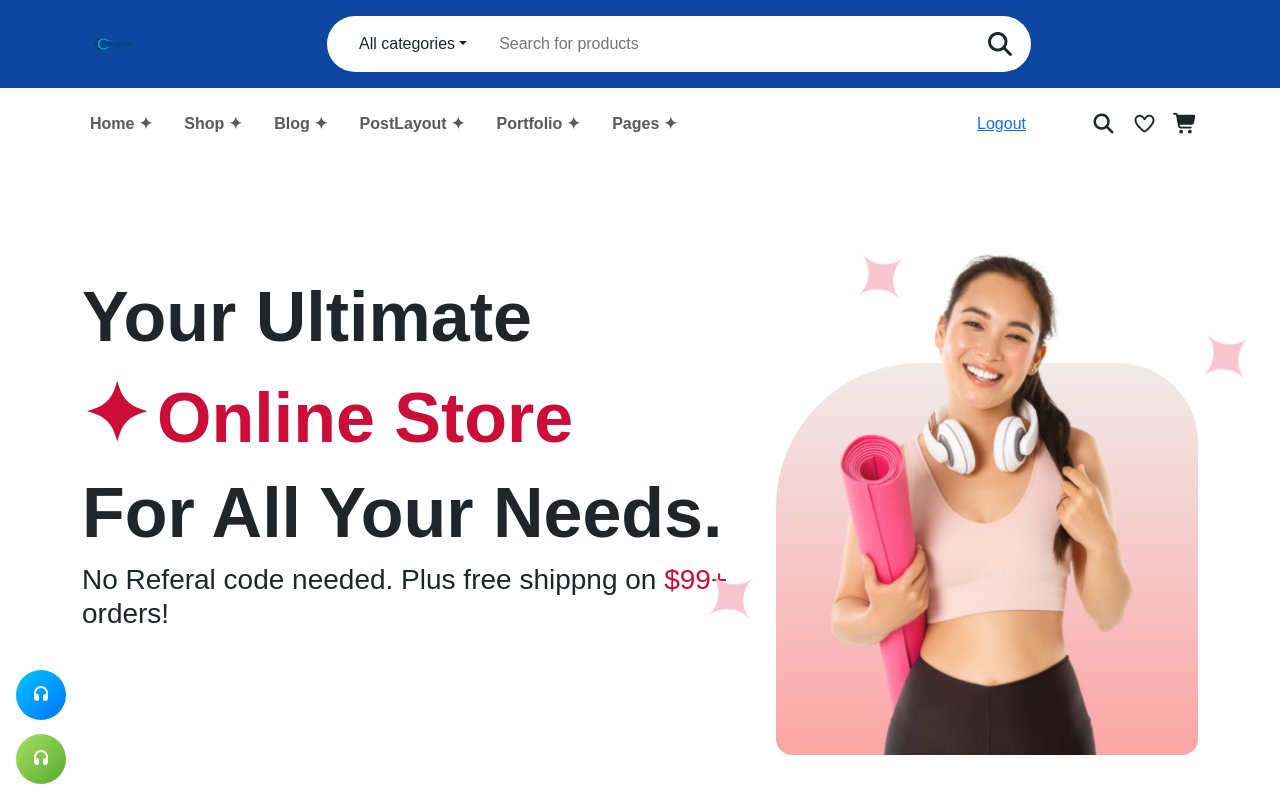
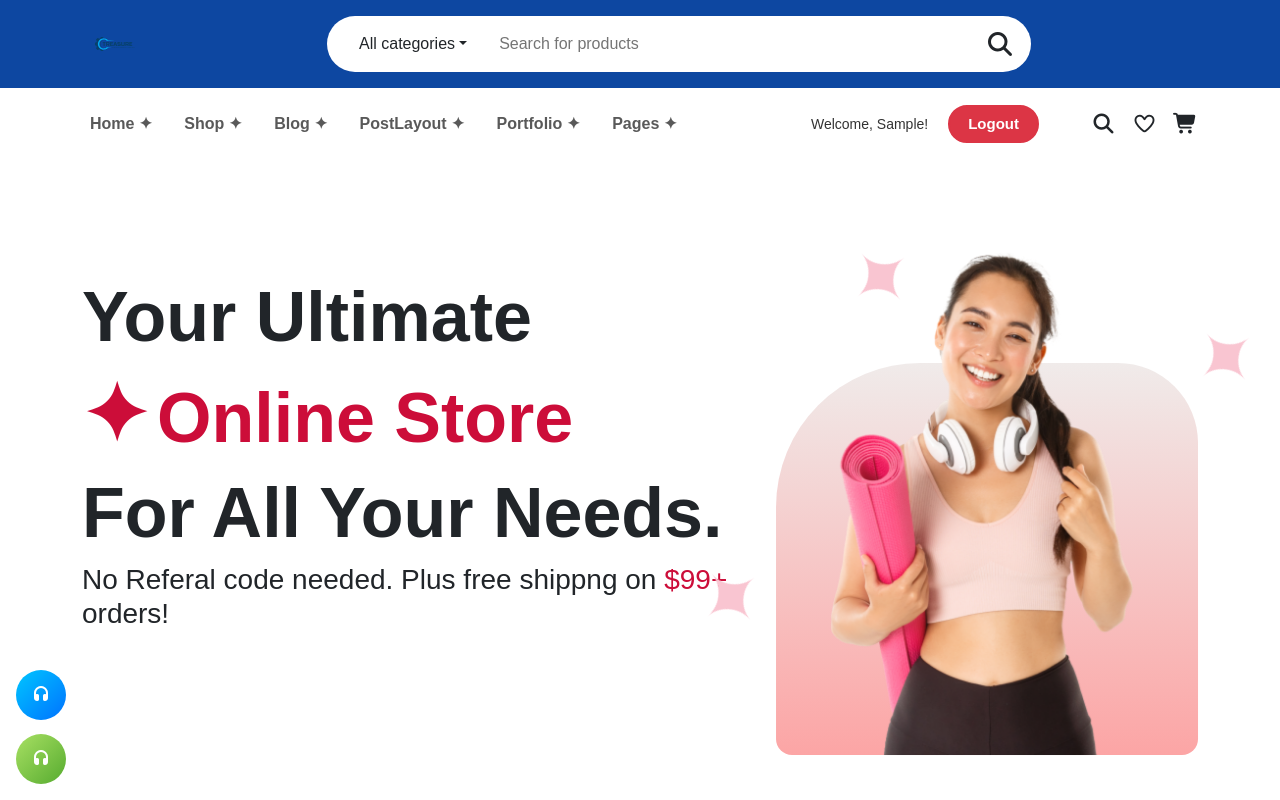
Before and after one commit to jachiketreasure/ecommerce-backend, a React (Vite) app: page /#/ in a window 1280 px wide. Shown: the top 800 px of the page. Built offline with nearby package versions, Linux system fonts and the light colour scheme; no server answers; sample sign-in values are in the browser's storage.

Commit message:
Redesign logout button to match site design with user welcome message

```diff
--- a/src/components/Nav/Nav.css
+++ b/src/components/Nav/Nav.css
@@ -88,6 +88,33 @@
   border-color: lightblue;
 }
 
+.logout-link {
+  display: inline-block;
+  padding: 6px 18px;
+  font-size: 15px;
+  font-weight: 600;
+  border: 2px solid #dc3545;
+  border-radius: 25px;
+  color: white;
+  background: #dc3545;
+  text-decoration: none;
+  transition: all 0.3s ease;
+  cursor: pointer;
+}
+
+.logout-link:hover {
+  background: #c82333;
+  border-color: #c82333;
+  color: white;
+}
+
+.user-welcome {
+  font-size: 14px;
+  font-weight: 500;
+  color: #333;
+  margin-right: 8px;
+}
+
 
 
 /* .Nav .login-register .login-link,
--- a/src/components/Nav/Nav.jsx
+++ b/src/components/Nav/Nav.jsx
@@ -85,11 +85,12 @@ export default function Navbar() {
             <>
              <Link className="login-link mx-1" to="/Login">Login</Link>
              <Link className="register-link mx-1" to="/Register">Register</Link>
-
-
             </>
           ) : (
-            <button className="btn btn-link mx-1" onClick={handleLogout}>Logout</button>
+            <div className="d-flex align-items-center gap-2">
+              <span className="user-welcome">Welcome, {user?.firstName || 'User'}!</span>
+              <button className="logout-link mx-1" onClick={handleLogout}>Logout</button>
+            </div>
           )}
         </div>
 
```
